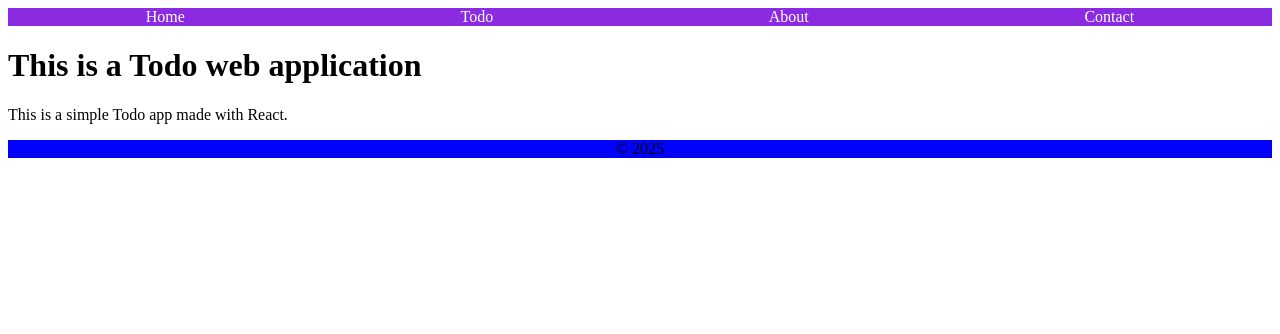
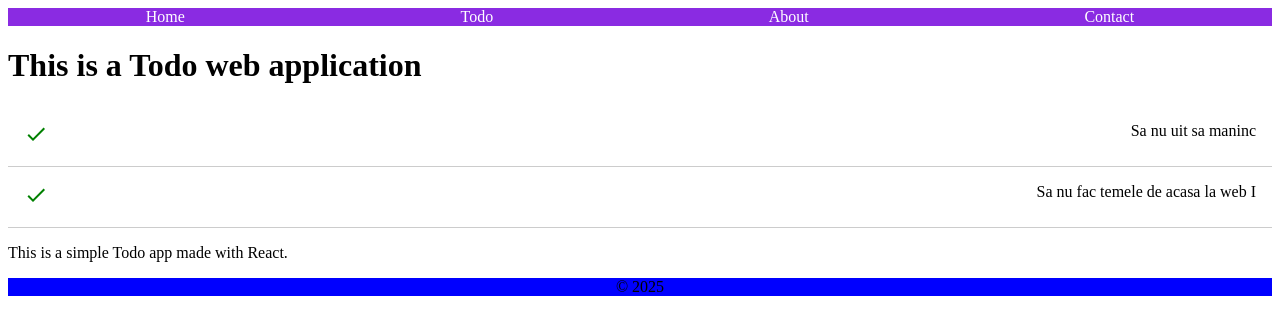
Before and after one commit to sergiuchilat/react-2025, a Next.js app: page / in a window 1280 px wide. Shown: the top 334 px of the page. Built offline with nearby package versions, Linux system fonts and the light colour scheme.

Commit message:
Customize components using props

```diff
--- a/src/app/globals.css
+++ b/src/app/globals.css
@@ -20,6 +20,7 @@ nav ul li a{
 
 .todo-list li{
   display: flex;
+  justify-content: space-between;
   padding: 1em;
   border-bottom: 1px solid #ccc;
   text-decoration: line-through;
@@ -27,6 +28,11 @@ nav ul li a{
 
 .todo-list li.completed{
   text-decoration: none;
+}
+
+.todo-list button{
+ border-radius: 50%;
+ border: none;
 }
 
 .checkbox{
--- a/src/app/page.js
+++ /dev/null
@@ -1,20 +0,0 @@
-//import styles from "./page.module.css";
-import React from 'react';
-
-import NavBar from '../components/layout/NavBar';
-import Footer from '@/components/layout/Footer';
-
-
-export default function Home() {
-  return (
-    <>
-      <NavBar/>
-      <h1>This is a Todo web application</h1>
-      <p>
-        This is a simple Todo app made with React.
-      </p>
-      <Footer/>
-    </>
-  );
-
-}
--- /dev/null
+++ b/src/app/page.jsx
@@ -0,0 +1,38 @@
+//import styles from "./page.module.css";
+import React from 'react';
+
+import NavBar from '@/components/layout/NavBar';
+import Footer from '@/components/layout/Footer';
+import TodoList from '@/components/todo/TodoList';
+
+
+export default function Home() {
+
+  const todoList = [
+    {
+        id: 1,
+        text: 'Sa nu uit sa maninc',
+        completed: true,
+        color: 'green'
+    },
+    {
+        id: 2,
+        text: 'Sa nu fac temele de acasa la web I',
+        completed: true,
+        color: 'green'
+    }
+]
+
+  return (
+    <>
+      <NavBar/>
+      <h1>This is a Todo web application</h1>
+      <TodoList todoList={todoList} canEdit={false} />
+      <p>
+        This is a simple Todo app made with React.
+      </p>
+      <Footer/>
+    </>
+  );
+
+}
--- a/src/app/todo/page.jsx
+++ b/src/app/todo/page.jsx
@@ -30,7 +30,7 @@ export default function TodoPage() {
             <NavBar />
 
             <TodoAdd />
-            <TodoList todoList={todoList} />
+            <TodoList todoList={todoList} canEdit={true} />
         </>
     );
 
--- a/src/components/todo/TodoList.jsx
+++ b/src/components/todo/TodoList.jsx
@@ -1,23 +1,31 @@
 import Icon from '@mdi/react';
 import { mdiCheck, mdiClose } from '@mdi/js';
 
-export default function TodoList({ todoList }) {
+export default function TodoList({ todoList, canEdit }) {
 
     return (
         <ul className="todo-list">
             {todoList.map(todo => {
                 return (
                     <li key={todo.id} className={todo.completed ? 'completed' : ''}>
-                        <div>
+                        <div className='icon'>
                             {todo.completed ? <Icon path={mdiCheck} size={1} color={todo.color} /> : ''}
                             {!todo.completed ? <Icon path={mdiClose} size={1} color={todo.color} /> : ''}
                         </div>
 
-                        <span>{todo.text}</span>
-                        <div>
-                            <button>Mark as completed</button>
-                            <button>Delete</button>
-                        </div>
+                        <div className='text'>{todo.text}</div>
+                        {
+                            canEdit ? (
+                                <div className='actions'>
+                                    <button>
+                                        <Icon path={mdiCheck} size={1} color='green' />
+                                    </button>
+                                    <button>
+                                        <Icon path={mdiClose} size={1} color='red' />
+                                    </button>
+                                </div>
+                            ) : ''
+                        }
                     </li>
                 );
             })}
```
